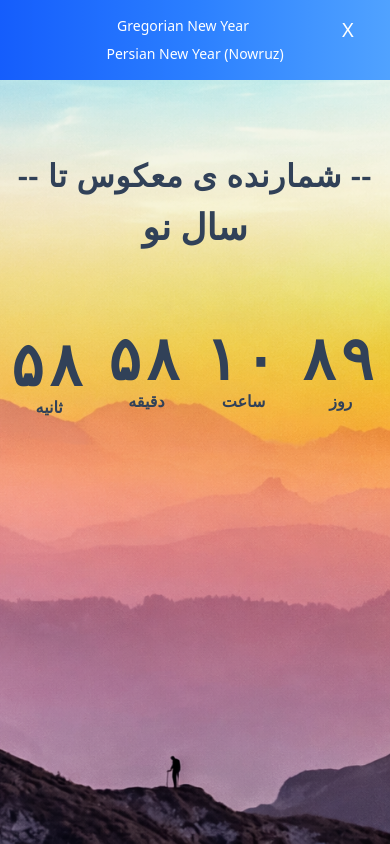
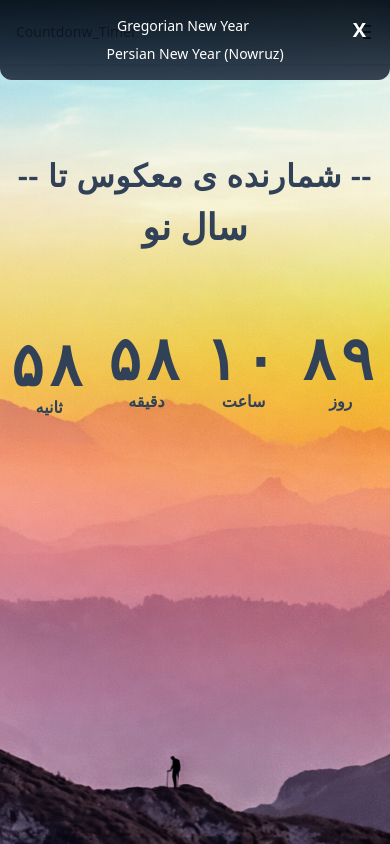
Before and after one commit to 01mehran/Countdown-timer, a React (Vite) app: page /Countdown-timer/Nowruz in a window 390 px wide. Both pictures are taken after a click on the element 362 px from the left and 32 px from the top of the page. Built offline with nearby package versions, Linux system fonts and the light colour scheme.

Commit message:
refactor(navbar): update bg-color

```diff
--- a/src/components/NavBar.tsx
+++ b/src/components/NavBar.tsx
@@ -19,14 +19,14 @@ function NavBar() {
       <ul
         className={`sm:flex items-center space-x-6 ${
           isMenuOpen
-            ? " w-full gap-2 bg-linear-to-r bg-blue-600 via-blue-500 to-blue-400 fixed top-0 left-0 flex text-white flex-col py-4 "
+            ? " w-full gap-2 bg-linear-to-t bg-slate-900/80 to-black/60 fixed top-0 left-0 flex text-white flex-col py-4 rounded-b-xl"
             : "hidden"
         } `}
       >
         {isMenuOpen && (
           <span
             onClick={handleCloseMenu}
-            className="w-6  h-6 absolute right-0 text-xl cursor-pointer "
+            className="absolute font-semibold hover:text-red-500 right-0 text-xl cursor-pointer "
           >
             X
           </span>
```
